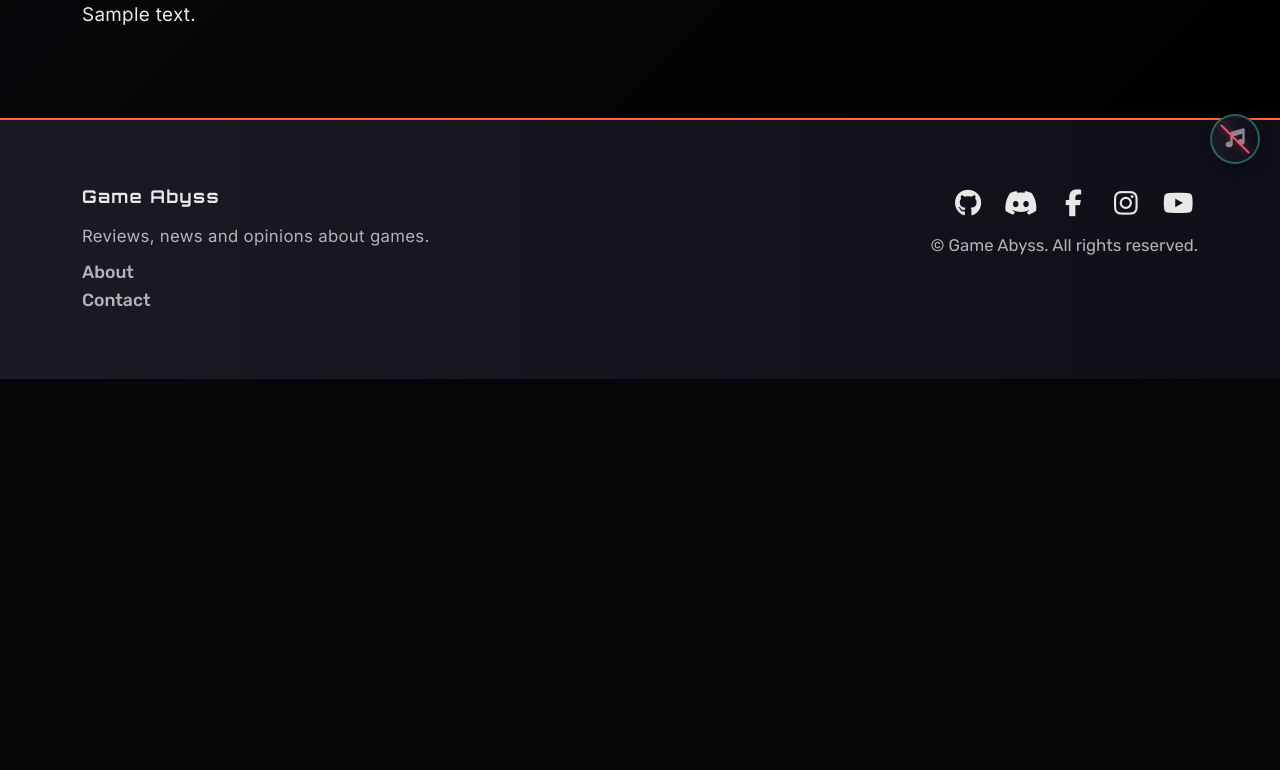
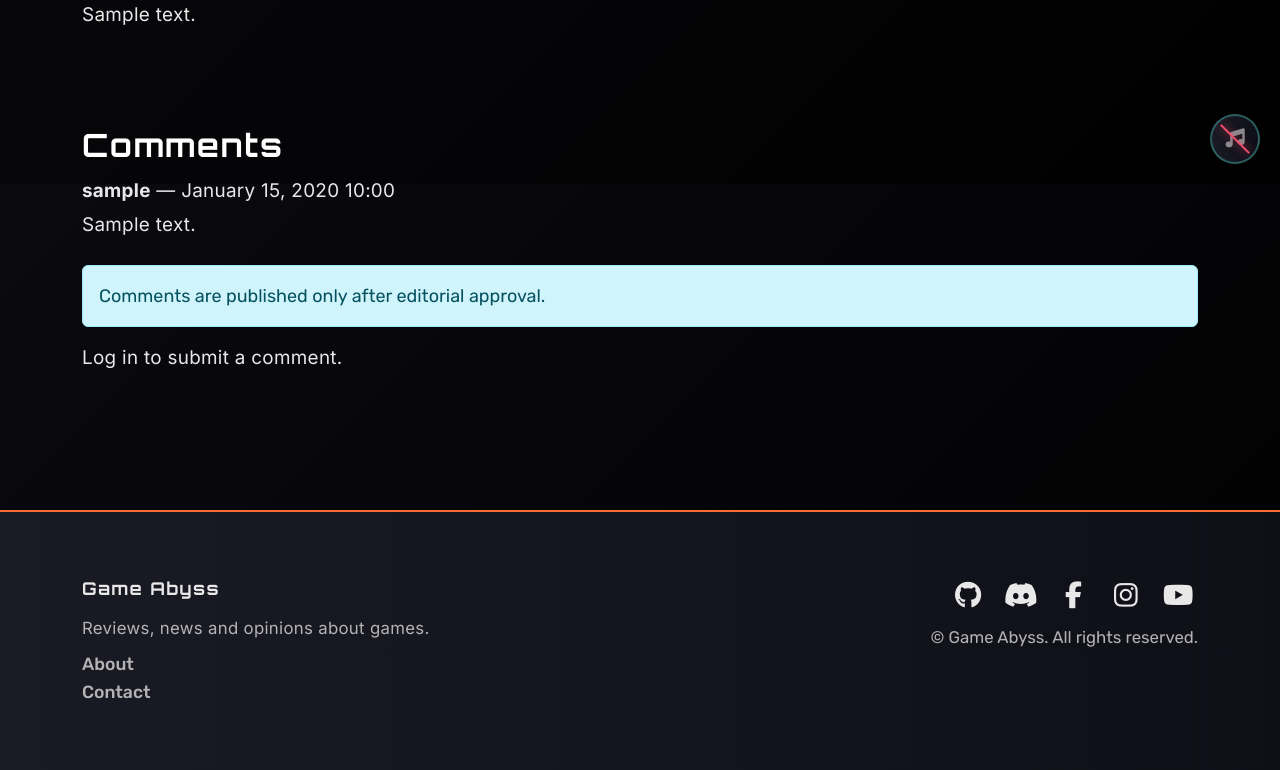
Before and after one commit to Drake-Designer/Game-Abyss, a Django app: a page that uses templates/blog/post_detail.html in a window 1280 px wide. Shown: the part 616-1386 px from the top of the page. Before the commit the page ends 995 px from the top, so only its background shows below. Run offline with Django 5.2, Linux system fonts and the light colour scheme; tables that the repository leaves empty hold one stand-in row (values such as "Sample post"); some libraries are stand-ins or nearby versions.

Commit message:
Add comment system with models, forms, admin, views and template integration including moderation and approval flow

```diff
--- a/blog/forms.py
+++ b/blog/forms.py
@@ -1,18 +1,18 @@
 from django import forms
-from .models import BlogPost
+from django.core.exceptions import ValidationError
+from .models import BlogPost, Comment
 
 
-"""Forms for the blog app.
+"""
+Forms for the blog app.
 
-Contains a single ModelForm used by the admin and the front-end for
-creating/editing BlogPost instances.
-Provides a full-featured admin form and a restricted public submission form
-for BlogPost instances.
+- BlogPostForm: used in the admin site
+- PublicBlogPostForm: used for public submissions, stored as unpublished
+- CommentForm: used for public comment submission
 """
 
 
 class BlogPostForm(forms.ModelForm):
-
     class Meta:
         model = BlogPost
         fields = ['author', 'title', 'excerpt',
@@ -24,10 +24,14 @@ class BlogPostForm(forms.ModelForm):
             'tags': forms.TextInput(attrs={'placeholder': 'tag1, tag2, ...'}),
             'status': forms.Select(attrs={'class': 'form-select'}),
         }
+        help_texts = {
+            'tags': 'Separate tags with commas.',
+            'excerpt': 'A short summary shown in post listings.',
+        }
 
 
 class PublicBlogPostForm(forms.ModelForm):
-    """Form used on the public site. Keeps submissions as drafts awaiting review."""
+    """Form used on the public site. Submissions are saved as unpublished drafts."""
 
     class Meta:
         model = BlogPost
@@ -37,11 +41,50 @@ class PublicBlogPostForm(forms.ModelForm):
             'excerpt': forms.Textarea(attrs={'rows': 2}),
             'tags': forms.TextInput(attrs={'placeholder': 'tag1, tag2, ...'}),
         }
+        help_texts = {
+            'tags': 'Separate tags with commas.',
+        }
+
+    def clean_tags(self):
+        """Normalize tags string by trimming spaces and removing duplicates."""
+        value = self.cleaned_data.get('tags')
+        if not value:
+            return value
+        normalized = ', '.join([t.strip()
+                               for t in str(value).split(',') if t.strip()])
+        return normalized
 
     def save(self, commit=True):
         post = super().save(commit=False)
+        # If you prefer a review queue, you can switch this to STATUS_PENDING
         post.status = BlogPost.STATUS_REJECTED
         post.published_at = None
         if commit:
             post.save()
         return post
+
+
+class CommentForm(forms.ModelForm):
+    """Form used to submit a public comment on a blog post."""
+
+    class Meta:
+        model = Comment
+        fields = ['body']
+        labels = {'body': 'Comment'}
+        widgets = {
+            'body': forms.Textarea(attrs={
+                'rows': 4,
+                'placeholder': 'Share your thoughts…',
+                'class': 'form-control',
+            }),
+        }
+        help_texts = {
+            'body': 'Keep a respectful tone. No spam.',
+        }
+
+    def clean_body(self):
+        """Ensure that comments are not too short."""
+        body = self.cleaned_data.get('body', '') or ''
+        if len(body.strip()) < 5:
+            raise ValidationError('The comment is too short.')
+        return body
--- a/blog/views.py
+++ b/blog/views.py
@@ -1,14 +1,15 @@
+from django.contrib import messages
 from django.shortcuts import render, redirect, get_object_or_404
 from django.http import HttpResponse
-from .forms import PublicBlogPostForm
-from .models import BlogPost
+from .forms import PublicBlogPostForm, CommentForm
+from .models import BlogPost, Comment
 
 
 def new_post(request):
-    """Create a new blog post awaiting editorial review.
-    """
+    """Create a new blog post awaiting editorial review."""
     if not request.user.is_authenticated:
         return HttpResponse('Unauthorized', status=401)
+
     if request.method == 'POST':
         form = PublicBlogPostForm(request.POST, request.FILES)
         if form.is_valid():
@@ -18,15 +19,12 @@ def new_post(request):
             return redirect('blog:index')
     else:
         form = PublicBlogPostForm()
+
     return render(request, 'blog/new_post.html', {'form': form})
 
 
 def post_list(request):
-    """Render the public blog index showing published posts.
-
-    Only posts that are published and approved are shown, ordered by
-    published_at.
-    """
+    """Render the public blog index showing approved posts ordered by date."""
     posts = BlogPost.approved.order_by('-published_at', '-updated_at')
     return render(request, 'blog/index.html', {'posts': posts})
 
@@ -34,13 +32,44 @@ def post_list(request):
 def post_detail(request, year, month, day, slug):
     """Render a single blog post by date and slug.
 
-    Only published & approved posts are shown to anonymous users. Authors can
-    view their own drafts when logged in.
+    Anonymous users only see approved and published posts.
+    Authors can view their own drafts when authenticated.
     """
     qs = BlogPost.objects.filter(slug=slug)
-    qs = qs.filter(published_at__year=year,
-                   published_at__month=month, published_at__day=day)
+    qs = qs.filter(
+        published_at__year=year,
+        published_at__month=month,
+        published_at__day=day,
+    )
     post = get_object_or_404(qs)
+
     if (post.status != BlogPost.STATUS_APPROVED) and request.user != post.author:
         return HttpResponse('Not found', status=404)
-    return render(request, 'blog/post_detail.html', {'post': post})
+
+    approved_comments = post.comments.approved()
+    comment_form = CommentForm()
+
+    # Handle public comment submission
+    if request.method == 'POST':
+        comment_form = CommentForm(request.POST)
+        if not request.user.is_authenticated:
+            messages.error(
+                request, 'You must be logged in to submit a comment.')
+        elif comment_form.is_valid():
+            comment = comment_form.save(commit=False)
+            comment.post = post
+            comment.author = request.user
+            comment.status = Comment.STATUS_PENDING
+            comment.save()
+            messages.success(
+                request,
+                "Thanks. Your comment will appear once it has been approved.",
+            )
+            return redirect(post.get_absolute_url())
+
+    context = {
+        'post': post,
+        'comments': approved_comments,
+        'comment_form': comment_form,
+    }
+    return render(request, 'blog/post_detail.html', context)
--- a/templates/blog/post_detail.html
+++ b/templates/blog/post_detail.html
@@ -17,4 +17,41 @@
     {% endif %}
     <div class="post-body">{{ post.body|linebreaks }}</div>
   </article>
+  <section class="post-comments mt-5">
+    <h2>Comments</h2>
+    {% if comments %}
+      <ul class="list-unstyled">
+        {% for comment in comments %}
+          <li class="mb-4">
+            <p class="mb-1">
+              <strong>{{ comment.author }}</strong> — {{ comment.created_at|date:"F j, Y H:i" }}
+            </p>
+            <p class="mb-0">{{ comment.body|linebreaks }}</p>
+          </li>
+        {% endfor %}
+      </ul>
+    {% else %}
+      <p class="text-muted">No approved comments yet.</p>
+    {% endif %}
+    <div class="alert alert-info" role="alert">Comments are published only after editorial approval.</div>
+    {% if user.is_authenticated %}
+      <form method="post" class="comment-form mt-4">
+        {% csrf_token %}
+        {{ comment_form.non_field_errors }}
+        <div class="mb-3">
+          {{ comment_form.body.label_tag }}
+          {{ comment_form.body }}
+          {% if comment_form.body.errors %}
+            <div class="invalid-feedback d-block">{{ comment_form.body.errors|join:" " }}</div>
+          {% endif %}
+        </div>
+        <button type="submit" class="btn btn-primary">Submit Comment</button>
+      </form>
+    {% else %}
+      <p>
+        <a href="{% url 'account_login' %}?next={{ request.path }}">Log in</a>
+        to submit a comment.
+      </p>
+    {% endif %}
+  </section>
 {% endblock content %}
```
Also changed, not shown: blog/models.py (+35 -17 lines).
